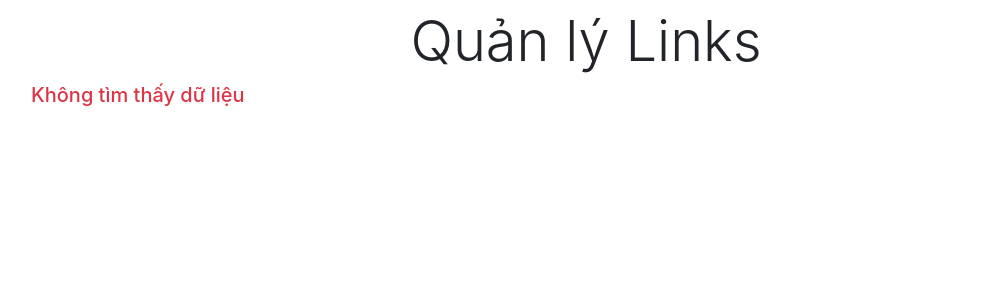
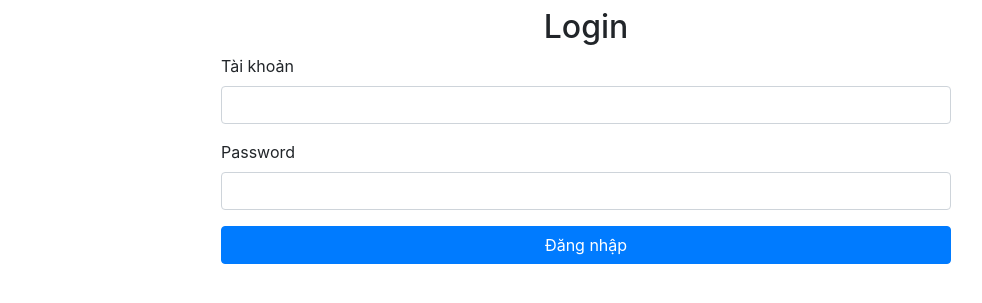
Before and after one commit to pnhuyduy/url-shortener, a PHP site: page /pages/links-management.php in a window 1280 px wide. Shown: the part 56-359 px from the top of the page, without its empty margins (54-1036 px from the left). Run offline with PHP 8.4, Linux system fonts and the light colour scheme; data that the repository does not hold is empty.

Commit message:
Thêm chức năng login

```diff
--- /dev/null
+++ b/checkLogin.php
@@ -0,0 +1,82 @@
+<?php
+    session_start();
+    if (isset($_POST["email"])) {
+      // $url = 'https://192.168.1.16:9001/employee/get-token?email=' . $_POST["email"] . '&password=' . $_POST["password"];
+      //
+      // $ch = curl_init($url);
+      // // Bypass SSL
+      // curl_setopt($ch, CURLOPT_SSL_VERIFYHOST, 0);
+      // curl_setopt($ch, CURLOPT_SSL_VERIFYPEER, 0);
+      // // Thiết lập có return
+      // curl_setopt($ch, CURLOPT_RETURNTRANSFER, true);
+      // $result = curl_exec($ch);
+      //
+      // curl_close($ch);
+      // $res = json_decode($result, 1);
+
+      if (true) {
+          setcookie("token", "123", time() + (60 * 1), "/");
+          header("Refresh:0");
+      } else {
+        switch ($res["errorCode"]) {
+          case '2':
+            $_SESSION['loginStatus'] = "Email không tồn tại";
+            break;
+          case '3':
+            $_SESSION['loginStatus'] = "Mật khẩu không đúng";
+            break;
+
+          default:
+            break;
+        }
+      }
+
+    }
+
+    if (!isset($_COOKIE["userData"])) {
+      ?>
+
+      <!DOCTYPE html>
+      <html lang="en">
+      <head>
+        <?php include_once $_SERVER['DOCUMENT_ROOT'] . '/includes/head.php'; ?>
+        <title>Document</title>
+      </head>
+      <body>
+        <?php include_once $_SERVER['DOCUMENT_ROOT'] . '/includes/header.php'; ?>
+
+        <div class="container">
+          <?php
+              if (isset($_SESSION['loginStatus'])) {
+                  ?>
+                  <div class="alert alert-danger mt-2" role="alert">
+                    <?php echo $_SESSION['loginStatus']; ?>
+                  </div>
+                  <?php
+
+                  unset($_SESSION['loginStatus']);
+              }
+          ?>
+          <div class="row">
+            <div class="col-lg-8 offset-lg-2">
+              <h2 class="text-center">Login</h2>
+              <form action="" method="POST">
+                <div class="form-group">
+                  <label for="exampleInputEmail1">Tài khoản</label>
+                  <input type="email" class="form-control" name="email">
+                </div>
+                <div class="form-group">
+                  <label for="exampleInputPassword1">Password</label>
+                  <input type="password" class="form-control" name="password">
+                </div>
+                <button type="submit" class="btn btn-primary btn-block">Đăng nhập</button>
+              </form>
+            </div>
+          </div>
+        </div>
+
+        <?php include_once $_SERVER['DOCUMENT_ROOT'] . '/includes/scripts.php'; ?>
+      </body>
+      </html>
+      <?php die;
+    }
--- /dev/null
+++ b/checkToken.php
@@ -0,0 +1,22 @@
+<?php
+
+require_once $_SERVER['DOCUMENT_ROOT'] . '/configs.php';
+
+// $token = URL_ANJ_SERVICES . '/employee/check-token?token=' . $_COOKIE["token"];
+//
+// $ch = curl_init($token);
+//
+// // Bypass SSL
+// curl_setopt($ch, CURLOPT_SSL_VERIFYHOST, 0);
+// curl_setopt($ch, CURLOPT_SSL_VERIFYPEER, 0);
+// // Thiết lập có return
+// curl_setopt($ch, CURLOPT_RETURNTRANSFER, true);
+//
+// $result = curl_exec($ch);
+//
+// curl_close($ch);
+// $res = json_decode($result, 1);
+if (!isset($_COOKIE["token"])) {
+  require_once 'checkLogin.php';
+  // header("Location: /pages/login.php");
+}
--- a/configs.ini
+++ b/configs.ini
@@ -1,7 +1,9 @@
 #Server
-BASE_URL=http://shortlink.test/
+BASE_URL=http://shortlink.test
+URL_ANJ_SERVICES=https://192.168.1.16:9001
 CREATE_NEW_LINK_IF_EXISTS=0
 ENABLE_EXPIRED_TIME=0
+COOKIE_EXPIRE_TIME=60 * 1
 
 #Memcache
 MEMCACHED_HOST=localhost
--- /dev/null
+++ b/includes/head.php
@@ -0,0 +1,4 @@
+<meta charset="UTF-8">
+<meta name="viewport" content="width=device-width, initial-scale=1.0">
+<meta http-equiv="X-UA-Compatible" content="ie=edge">
+<link rel="stylesheet" href="https://stackpath.bootstrapcdn.com/bootstrap/4.4.1/css/bootstrap.min.css" integrity="sha384-Vkoo8x4CGsO3+Hhxv8T/Q5PaXtkKtu6ug5TOeNV6gBiFeWPGFN9MuhOf23Q9Ifjh" crossorigin="anonymous">
--- /dev/null
+++ b/includes/header.php
@@ -0,0 +1,36 @@
+<header class="mb-2">
+  <div class="container">
+    <nav class="navbar navbar-expand-lg navbar-light bg-light">
+      <a class="navbar-brand" href="/">Home</a>
+      <button class="navbar-toggler" type="button" data-toggle="collapse" data-target="#navbarSupportedContent" aria-controls="navbarSupportedContent" aria-expanded="false" aria-label="Toggle navigation">
+        <span class="navbar-toggler-icon"></span>
+      </button>
+
+      <div class="collapse navbar-collapse" id="navbarSupportedContent">
+        <ul class="navbar-nav mr-auto">
+          <li class="nav-item active">
+            <a class="nav-link" href="<?php echo BASE_URL . '/pages/links-management.php'; ?>">Quản lý Link</a>
+          </li>
+        </ul>
+        <ul class="navbar-nav ml-auto">
+          <?php if (isset($_COOKIE["token"])): ?>
+            <li class="nav-item">
+              <?php
+                  $actual_link = "http://$_SERVER[HTTP_HOST]$_SERVER[REQUEST_URI]";
+                  function logOut() {
+                    setcookie("token", "", time() - COOKIE_EXPIRE_TIME);
+                  }
+
+                  if (isset($_GET["logOut"])) {
+                    logOut();
+                  }
+               ?>
+              <a href="<?php echo $actual_link . '?logOut=true'; ?>" class="nav-link">Đăng xuất</a>
+            </li>
+          <?php endif; ?>
+        </ul>
+
+      </div>
+    </nav>
+  </div>
+</header>
--- /dev/null
+++ b/includes/scripts.php
@@ -0,0 +1,3 @@
+<script src="https://code.jquery.com/jquery-3.4.1.slim.min.js" integrity="sha384-J6qa4849blE2+poT4WnyKhv5vZF5SrPo0iEjwBvKU7imGFAV0wwj1yYfoRSJoZ+n" crossorigin="anonymous"></script>
+<script src="https://cdn.jsdelivr.net/npm/popper.js@1.16.0/dist/umd/popper.min.js" integrity="sha384-Q6E9RHvbIyZFJoft+2mJbHaEWldlvI9IOYy5n3zV9zzTtmI3UksdQRVvoxMfooAo" crossorigin="anonymous"></script>
+<script src="https://stackpath.bootstrapcdn.com/bootstrap/4.4.1/js/bootstrap.min.js" integrity="sha384-wfSDF2E50Y2D1uUdj0O3uMBJnjuUD4Ih7YwaYd1iqfktj0Uod8GCExl3Og8ifwB6" crossorigin="anonymous"></script>
--- a/pages/links-management.php
+++ b/pages/links-management.php
@@ -1,42 +1,21 @@
 <?php
-    session_start();
-    require_once $_SERVER['DOCUMENT_ROOT'] . '/configs.php';
+    require_once $_SERVER['DOCUMENT_ROOT'] . '/checkToken.php';
     require_once $_SERVER['DOCUMENT_ROOT'] . '/app/UrlDatabase.php';
+
     $db = new UrlDatabase;
     $short_urls = $db->getShortUrls();
-
  ?>
 <!DOCTYPE html>
 <html lang="en">
 
 <head>
-  <meta charset="UTF-8">
-  <meta name="viewport" content="width=device-width, initial-scale=1.0">
-  <meta http-equiv="X-UA-Compatible" content="ie=edge">
-  <link rel="stylesheet" href="https://stackpath.bootstrapcdn.com/bootstrap/4.4.1/css/bootstrap.min.css" integrity="sha384-Vkoo8x4CGsO3+Hhxv8T/Q5PaXtkKtu6ug5TOeNV6gBiFeWPGFN9MuhOf23Q9Ifjh" crossorigin="anonymous">
-  <script src="https://code.jquery.com/jquery-3.4.1.min.js" charset="utf-8"></script>
+  <?php include_once $_SERVER['DOCUMENT_ROOT'] . '/includes/head.php'; ?>
   <title>Quản lý Links</title>
 </head>
 
 <body>
-  <header class="mb-2">
-    <div class="container">
-      <nav class="navbar navbar-expand-lg navbar-light bg-light">
-        <a class="navbar-brand" href="/">Home</a>
-        <button class="navbar-toggler" type="button" data-toggle="collapse" data-target="#navbarSupportedContent" aria-controls="navbarSupportedContent" aria-expanded="false" aria-label="Toggle navigation">
-          <span class="navbar-toggler-icon"></span>
-        </button>
+  <?php include_once $_SERVER['DOCUMENT_ROOT'] . '/includes/header.php'; ?>
 
-        <div class="collapse navbar-collapse" id="navbarSupportedContent">
-          <ul class="navbar-nav mr-auto">
-            <li class="nav-item active">
-              <a class="nav-link" href="<?php echo BASE_URL . 'pages/links-management.php'; ?>">Quản lý Link</a>
-            </li>
-          </ul>
-        </div>
-      </nav>
-    </div>
-  </header>
   <div class="container">
 
       <?php
@@ -80,8 +59,8 @@
               <?php echo $short_url["long_url"]; ?></a>
           </td>
           <td>
-            <a href="<?php echo BASE_URL . $short_url["short_code"]; ?>">
-              <?php echo BASE_URL . $short_url["short_code"]; ?></a>
+            <a href="<?php echo BASE_URL . '/' . $short_url["short_code"]; ?>">
+              <?php echo BASE_URL . '/' . $short_url["short_code"]; ?></a>
           </td>
           <td>
             <?php echo $short_url["clicked_counter"]; ?>
@@ -103,7 +82,7 @@
             <?php endif; ?>
           </td>
           <td>
-            <a href="<?php echo BASE_URL . 'pages/edit-link.php' . '?id=' .$short_url["id"]; ?>" class="btn btn-info">Edit</a>
+            <a href="<?php echo BASE_URL . '/pages/edit-link.php' . '?id=' .$short_url["id"]; ?>" class="btn btn-info">Edit</a>
           </td>
         </tr>
         <?php endforeach; ?>
@@ -115,6 +94,8 @@
     <?php endif; ?>
 
   </div>
+
+  <?php include_once $_SERVER['DOCUMENT_ROOT'] . '/includes/scripts.php'; ?>
 </body>
 
 </html>
--- a/shorten.php
+++ b/shorten.php
@@ -11,7 +11,7 @@ if (isset($_POST['url'])) {
     // Tạo short code
     $shortCode = $UrlShortener->createShortCode($longUrl, CREATE_NEW_LINK_IF_EXISTS);
 
-    $_SESSION['shortUrl'] = "<a href=". BASE_URL . $shortCode .">". BASE_URL . $shortCode . "</a>";
+    $_SESSION['shortUrl'] = "<a href=". BASE_URL . '/' . $shortCode .">". BASE_URL . '/' . $shortCode . "</a>";
 
 }
 
```
Also changed, not shown: index.php (+5 -24 lines), pages/edit-link.php (+5 -24 lines).
